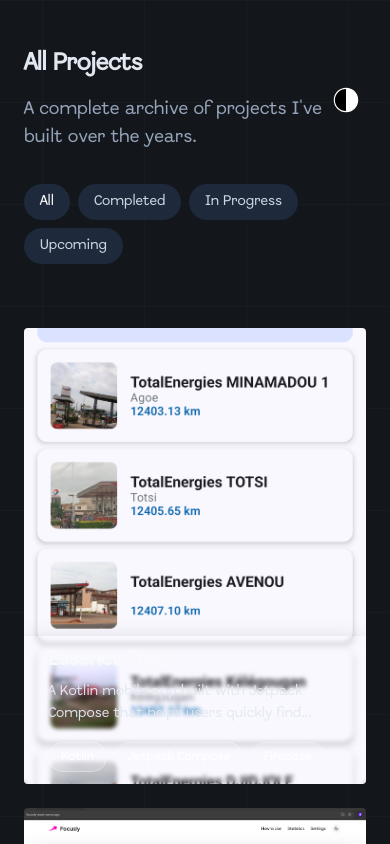
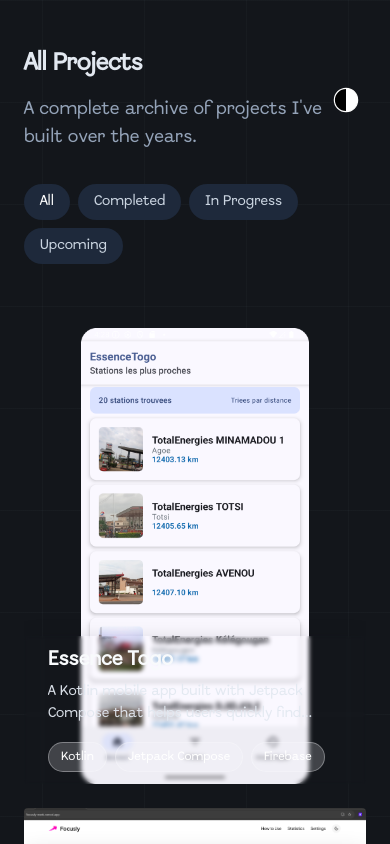
Before and after one commit to Rahim10020/freelance_portfolio, a Next.js app: page /projects in a window 390 px wide. Shown: the top 844 px of the page. Built offline with nearby package versions, Linux system fonts and the light colour scheme; no server answers.

Commit message:
object-contain for mobile format projects

```diff
--- a/src/components/ui/ProjectCard.tsx
+++ b/src/components/ui/ProjectCard.tsx
@@ -36,6 +36,7 @@ export default function ProjectCard({ project }: ProjectCardProps) {
   const [incomingVisible, setIncomingVisible] = useState(false);
   const imageFormat = project.imageFormat ?? "web";
   const cardAspectClass = CARD_ASPECT_CLASSES[imageFormat];
+  const imageFitClass = imageFormat === "mobile" ? "object-contain" : "object-cover";
 
   useEffect(() => {
     const mediaQuery = window.matchMedia("(prefers-reduced-motion: reduce)");
@@ -123,7 +124,7 @@ export default function ProjectCard({ project }: ProjectCardProps) {
             fill
             sizes="(min-width: 1024px) 50vw, (min-width: 640px) 50vw, 100vw"
             loading="lazy"
-            className="object-cover"
+            className={imageFitClass}
           />
           {incomingFrame && (
             <Image
@@ -132,7 +133,7 @@ export default function ProjectCard({ project }: ProjectCardProps) {
               fill
               sizes="(min-width: 1024px) 50vw, (min-width: 640px) 50vw, 100vw"
               loading="lazy"
-              className={`object-cover transition-opacity duration-[500ms] ease-out ${
+              className={`${imageFitClass} transition-opacity duration-[500ms] ease-out ${
                 incomingVisible ? "opacity-100" : "opacity-0"
               }`}
             />
```
